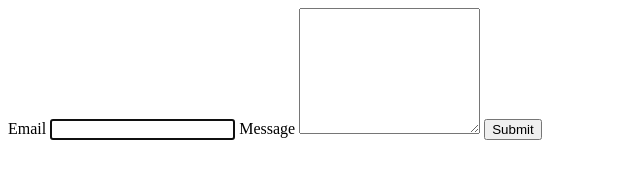
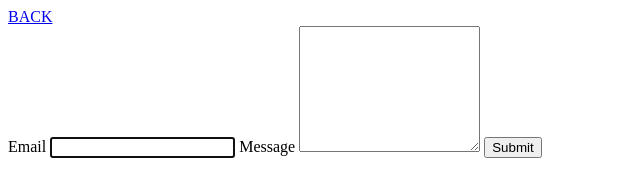
Before and after one commit to Dzu-te/goit-js-hw-09, a plain HTML site: page 2-form.html in a window 1280 px wide. Shown: the whole page, without its empty margins (0-640 px from the left). Drawn offline with Linux system fonts and the light colour scheme.

Commit message:
Deploying to gh-pages from @ Dzu-te/goit-js-hw-09@106d944ac9106e26443da118aa7876cceaeaf338 🚀

```diff
--- a/2-form.html
+++ b/2-form.html
@@ -1,6 +1,7 @@
 <script type="module" crossorigin src="/goit-js-hw-09/commonHelpers2.js"></script>
 <link rel="modulepreload" crossorigin href="/goit-js-hw-09/assets/modulepreload-polyfill-ec808ebb.js">
 
+<a href="./index.html">BACK</a>
 <form class="feedback-form" autocomplete="off">
     <label>
         Email
```
Also changed, not shown: 1-gallery.html (+1 -1 lines).
